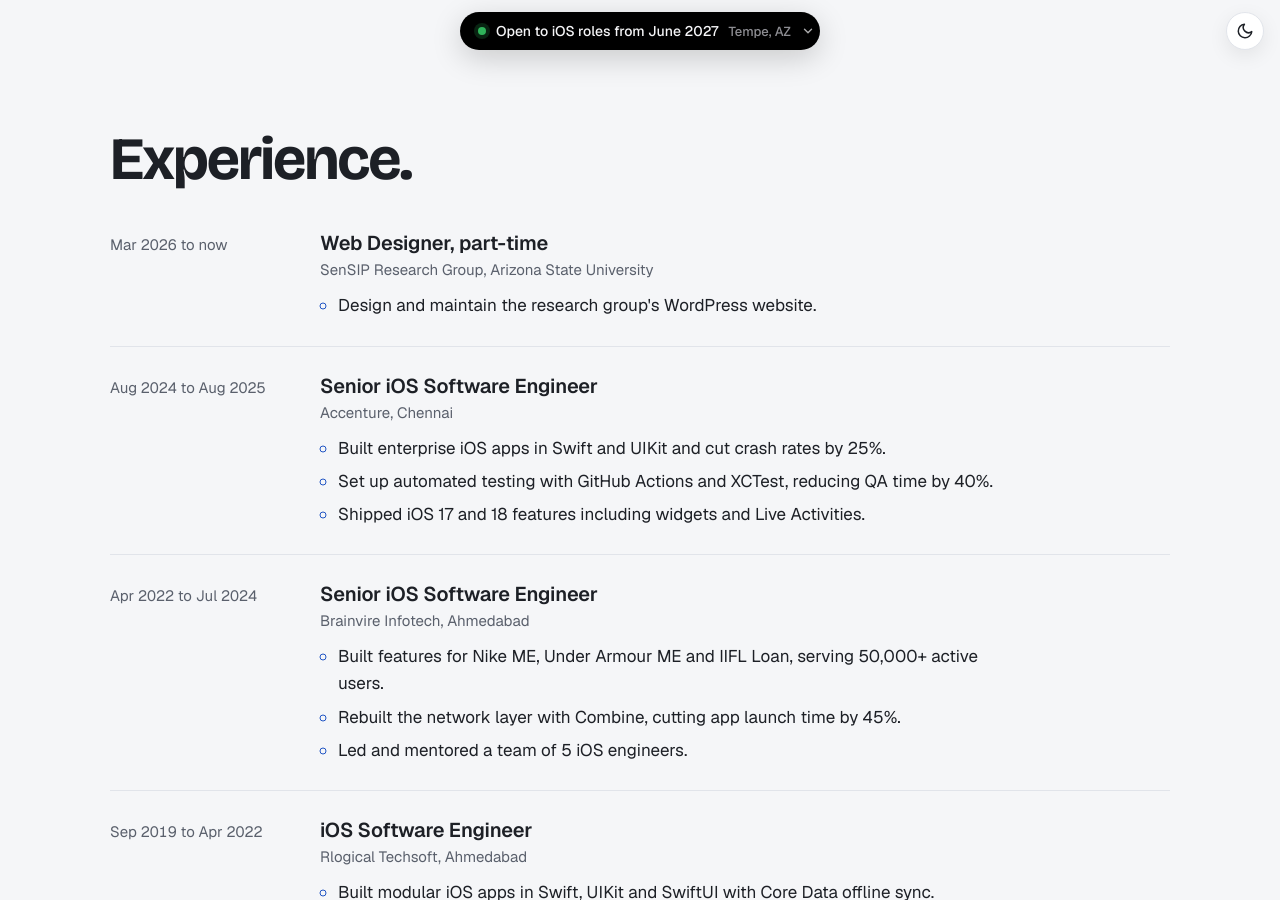
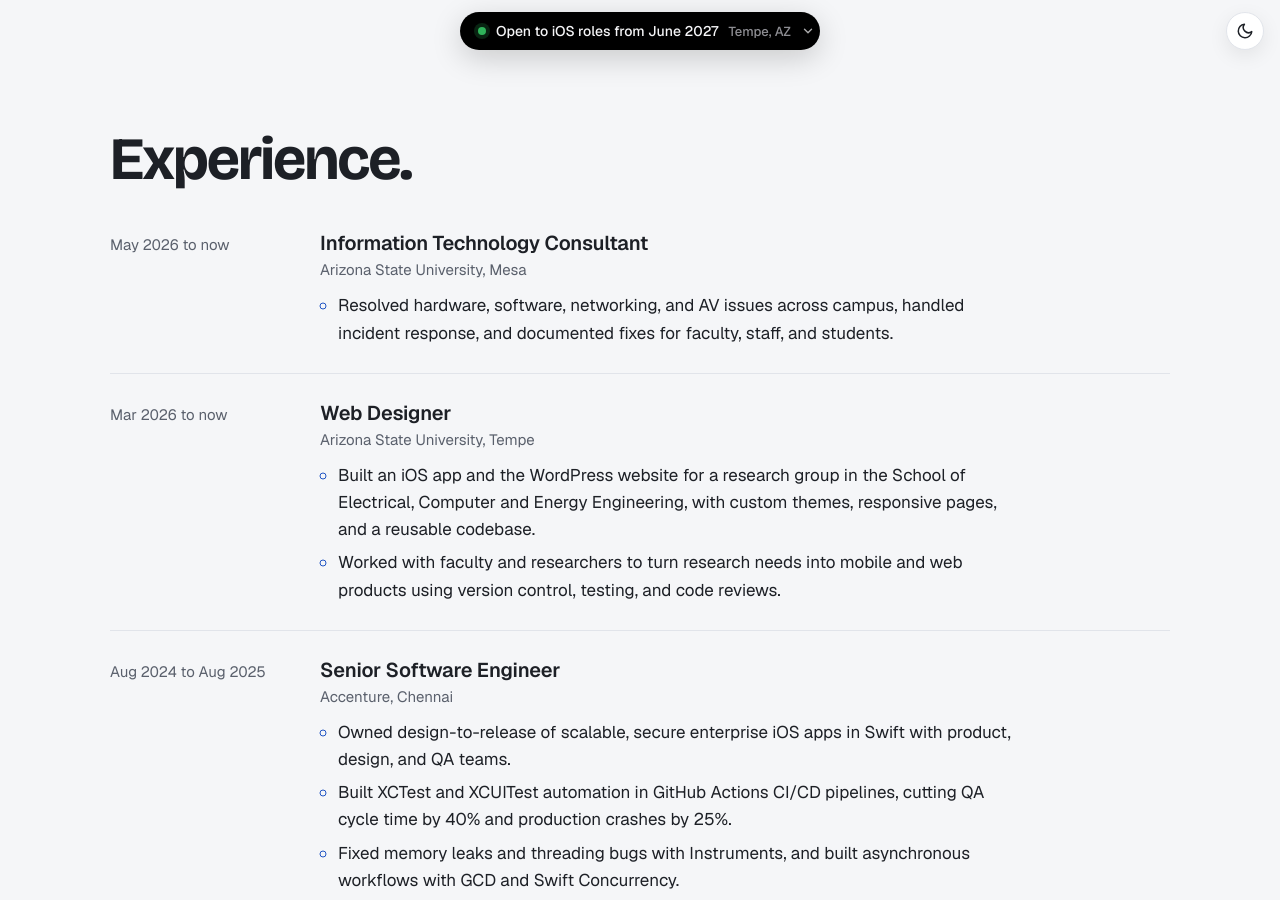
Before and after one commit to patelsid1211/patelsid1211.github.io, a Jekyll site: the page index.html, which Jekyll copies as it is, in a window 1280 px wide and 900 px high, scrolled down 5703 px. Built offline with Jekyll 4.4.1, drawn with Linux system fonts in a browser that asks for light colours; some of the changed text lies outside the part shown.

Commit message:
Match experience and education to LinkedIn
Co-Authored-By: Claude Opus 5.5 <noreply@anthropic.com>
Claude-Session: https://claude.ai/code/session_01GBHJs8GVeex8TdiujCw8w5

```diff
--- a/index.html
+++ b/index.html
@@ -381,7 +381,7 @@ footer { padding-block: 28px 48px; color: var(--muted); font-size: 14px; display
           <li><b>6+ years</b> in iOS</li>
           <li>Nike ME and Under Armour ME</li>
           <li>Swift, SwiftUI, UIKit</li>
-          <li>Led <b>5</b> iOS engineers</li>
+          <li>Mentored <b>5</b> iOS engineers</li>
           <li>MS IT, Arizona State, <b>4.06</b> GPA</li>
           <li>Available <b>June 2027</b></li>
         </ul>
@@ -396,7 +396,7 @@ footer { padding-block: 28px 48px; color: var(--muted); font-size: 14px; display
 
   <div class="say-track" id="say-track">
     <div class="say-stage">
-      <p class="say" id="say">I build iPhone apps that feel fast, look right and hold up for <span class="hl">50,000+ people</span> a day. Swift, SwiftUI and UIKit since 2019. Now finishing my master's at <span class="hl">Arizona State.</span></p>
+      <p class="say" id="say">I build iPhone apps that feel fast, look right and hold up for <span class="hl">50,000+ active users.</span> Swift, SwiftUI and UIKit since 2019. Now finishing my master's at <span class="hl">Arizona State.</span></p>
     </div>
   </div>
 
@@ -530,48 +530,64 @@ footer { padding-block: 28px 48px; color: var(--muted); font-size: 14px; display
     <div class="sec-head"><h2 id="exp-h">Experience.</h2></div>
     <ol class="jobs" reversed>
       <li class="job">
+        <div class="when">May 2026 to now</div>
+        <div>
+          <h3>Information Technology Consultant</h3>
+          <p class="org">Arizona State University, Mesa</p>
+          <ul>
+            <li>Resolved hardware, software, networking, and AV issues across campus, handled incident response, and documented fixes for faculty, staff, and students.</li>
+          </ul>
+        </div>
+      </li>
+      <li class="job">
         <div class="when">Mar 2026 to now</div>
         <div>
-          <h3>Web Designer, part-time</h3>
-          <p class="org">SenSIP Research Group, Arizona State University</p>
-          <ul><li>Design and maintain the research group's WordPress website.</li></ul>
+          <h3>Web Designer</h3>
+          <p class="org">Arizona State University, Tempe</p>
+          <ul>
+            <li>Built an iOS app and the WordPress website for a research group in the School of Electrical, Computer and Energy Engineering, with custom themes, responsive pages, and a reusable codebase.</li>
+            <li>Worked with faculty and researchers to turn research needs into mobile and web products using version control, testing, and code reviews.</li>
+          </ul>
         </div>
       </li>
       <li class="job">
         <div class="when">Aug 2024 to Aug 2025</div>
         <div>
-          <h3>Senior iOS Software Engineer</h3>
+          <h3>Senior Software Engineer</h3>
           <p class="org">Accenture, Chennai</p>
           <ul>
-            <li>Built enterprise iOS apps in Swift and UIKit and cut crash rates by 25%.</li>
-            <li>Set up automated testing with GitHub Actions and XCTest, reducing QA time by 40%.</li>
-            <li>Shipped iOS 17 and 18 features including widgets and Live Activities.</li>
+            <li>Owned design-to-release of scalable, secure enterprise iOS apps in Swift with product, design, and QA teams.</li>
+            <li>Built XCTest and XCUITest automation in GitHub Actions CI/CD pipelines, cutting QA cycle time by 40% and production crashes by 25%.</li>
+            <li>Fixed memory leaks and threading bugs with Instruments, and built asynchronous workflows with GCD and Swift Concurrency.</li>
+            <li>Led code reviews, set Swift best practices, and reduced technical debt.</li>
           </ul>
         </div>
       </li>
       <li class="job">
         <div class="when">Apr 2022 to Jul 2024</div>
         <div>
-          <h3>Senior iOS Software Engineer</h3>
-          <p class="org">Brainvire Infotech, Ahmedabad</p>
+          <h3>Senior Software Engineer</h3>
+          <p class="org">Brainvire Infotech Inc., Ahmedabad</p>
           <ul>
-            <li>Built features for Nike ME, Under Armour ME and IIFL Loan, serving 50,000+ active users.</li>
-            <li>Rebuilt the network layer with Combine, cutting app launch time by 45%.</li>
-            <li>Led and mentored a team of 5 iOS engineers.</li>
+            <li>Led development and releases of high-traffic iOS apps serving 50,000+ active users, holding 95% code coverage with XCTest suites.</li>
+            <li>Worked full time as an iOS engineer on the IIFL Loan app, building UI, integrating APIs, managing the CI/CD pipeline, and shipping features.</li>
+            <li>Built Swift features for the Nike and Under Armour Middle East iOS apps and was the sole iOS engineer on the Nike member modules, lifting member retention by 42%.</li>
+            <li>Optimized asynchronous fetching with GCD and Swift Concurrency, cutting API latency.</li>
+            <li>Integrated APIs, secure payments, analytics SDKs, and push notifications, raising engagement by 50% and conversion by 25%.</li>
+            <li>Mentored five junior iOS engineers on Swift, unit testing, and Agile delivery, raising team velocity.</li>
           </ul>
         </div>
       </li>
       <li class="job">
         <div class="when">Sep 2019 to Apr 2022</div>
         <div>
-          <h3>iOS Software Engineer</h3>
-          <p class="org">Rlogical Techsoft, Ahmedabad</p>
+          <h3>Software Engineer</h3>
+          <p class="org">Rlogical Techsoft Pvt. Ltd., Ahmedabad</p>
           <ul>
-            <li>Built modular iOS apps in Swift, UIKit and SwiftUI with Core Data offline sync.</li>
-            <li>Tuned GCD and operation queues for 40% better UI responsiveness.</li>
+            <li>Built modular Swift and UIKit apps with a reusable UI component library, cutting development time by 30%.</li>
+            <li>Integrated RESTful APIs with error handling and offline to online sync through GCD, sustaining 99.5% production uptime.</li>
+            <li>Worked with design and backend teams to deliver accessible interfaces.</li>
           </ul>
-        </div>
-      </li></ul>
         </div>
       </li>
     </ol>
@@ -591,9 +607,9 @@ footer { padding-block: 28px 48px; color: var(--muted); font-size: 14px; display
       <div>
         <div class="sec-head"><h2>Education.</h2></div>
         <ul class="edu">
-          <li><b>MS, Information Technology</b><span>Arizona State University, Tempe. GPA 4.06 / 4.0. Expected May 2027.</span></li>
-          <li><b>BE, Computer Engineering</b><span>Ahmedabad Institute of Technology (GTU). 2016 to 2019.</span></li>
-          <li><b>Diploma, Computer Engineering</b><span>Swaminarayan College of Science and Technology (GTU). 2013 to 2016.</span></li>
+          <li><b>Master's Degree, Information Technology</b><span>Arizona State University. Aug 2025 to May 2027. GPA 4.06 / 4.0.</span></li>
+          <li><b>Bachelor of Engineering, Computer Science</b><span>Ahmedabad Institute of Technology, Ahmedabad. Aug 2016 to Mar 2019.</span></li>
+          <li><b>Diploma, Computer Engineering</b><span>Shree Swaminarayan College of Engineering. 2013 to 2016.</span></li>
         </ul>
       </div>
     </div>
```
